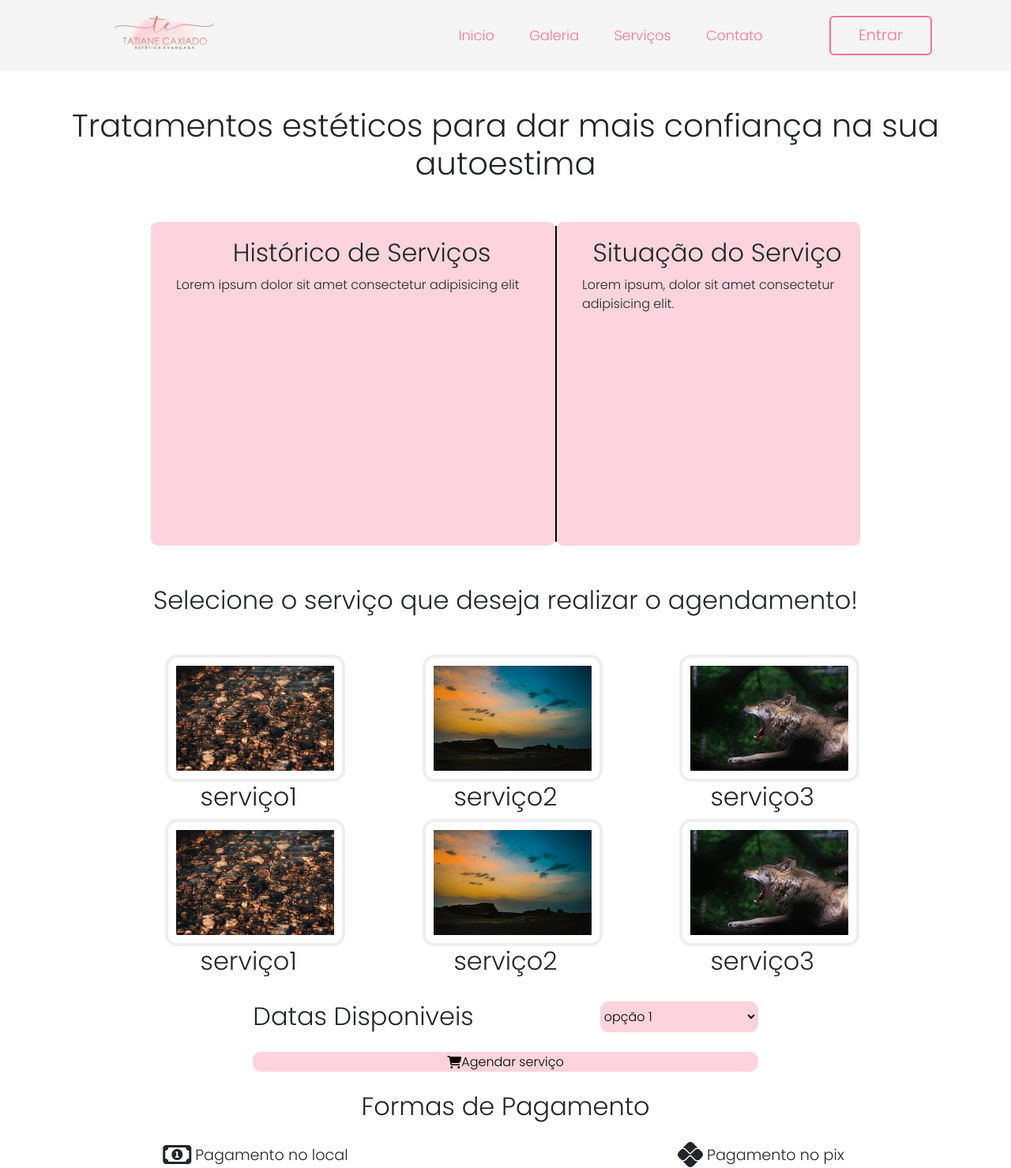
After one commit to CarolzinhaLima/EsteticaAvancada, a PHP site: page /agendamento.php in a window 1280 px wide. The commit adds this page. Shown: the whole page at 79% size. Run offline with PHP 8.4, Linux system fonts and the light colour scheme; some libraries are stand-ins or nearby versions.

Commit message:
adição da pagina de agendamento

```diff
--- /dev/null
+++ b/agendamento.php
@@ -0,0 +1,132 @@
+<?php
+
+include "includes/head.php";
+include "includes/menu.php";
+
+?>
+
+<body>
+         <div class="inicio">
+            <h1 class="H">Tratamentos estéticos para dar mais confiança na sua autoestima</h1>
+
+            <div class="mobli">
+            <h2>Todos os Serviços</h2>
+            </div>
+
+            <div class="conter">
+                  <div class="lista">
+                    <ul>
+                        <h2 class="pre">Histórico de Serviços</h2>
+                        <li>
+                          <?php
+                          echo '<p>Lorem ipsum dolor sit amet consectetur adipisicing elit</p>'?>
+                        </li>
+                    </ul>
+                  </div>
+                  <div class="linha-vertical"></div>
+                  <div class="situacao">
+                    <ul>
+                        <h2 class="pre">Situação do Serviço</h2>
+                        <li><p>Lorem ipsum, dolor sit amet consectetur adipisicing elit.</p></li>
+                    </ul>
+                  </div>
+              </div>
+
+              <div class="conter_moblie">
+                  <div class="lista_2">
+                    <ul>
+                        <h2 class="pre">Histórico de Serviços</h2>
+                        <li><p>Lorem ipsum dolor sit amet consectetur adipisicing elit</p></li>
+                    </ul>
+                  </div>
+              </div>
+
+        </div>
+
+         <h2 class="H">Selecione o serviço que deseja realizar o agendamento!</h2>
+    <section class="servicos">
+
+      <form action="">
+
+      <div>
+        <fieldset class="radio-image">
+        <div>
+        <label for="priserv">
+          <input type="radio" name="ser" id="priserv" value="primeiro">
+          <img src="img/servico1.0.jpg" alt="...">
+          <h2>serviço1</h2>
+        </label>
+        </div>
+
+        <div>
+        <label for="secserv">
+          <input type="radio" name="ser" id="secserv" value="segundo">
+          <img src="img/servico2.0.jpg" alt="...">
+          <h2>serviço2</h2>
+        </label>
+        </div>
+
+        <div>
+        <label for="terserv">
+          <input type="radio" name="ser" id="terserv" value="terceiro">
+          <img src="img/servico3.0.jpg" alt="...">
+          <h2>serviço3</h2>
+        </label>
+        </div>
+        <div>
+        <label for="quaserv">
+          <input type="radio" name="ser" id="quaserv" value="quarto">
+          <img src="img/servico1.0.jpg" alt="...">
+          <h2>serviço1</h2>
+        </label>
+        </div>
+
+        <div>
+        <label for="quiserv">
+          <input type="radio" name="ser" id="quiserv" value="quinto">
+          <img src="img/servico2.0.jpg" alt="...">
+          <h2>serviço2</h2>
+        </label>
+        </div>
+
+        <div>
+        <label for="sexserv">
+          <input type="radio" name="ser" id="sexserv" value="sexto">
+          <img src="img/servico3.0.jpg" alt="...">
+          <h2>serviço3</h2>
+        </label>
+        </div>
+        </fieldset>
+      </div>
+      <br>
+      <div>
+      <h2 style="margin: 0px 10rem 0px 0px">Datas Disponiveis</h2>
+      <select name="data" id="data">
+        <option value="">opção 1</option>
+        <option value="">opção 2</option>
+        <option value="">opção 3</option>
+      </select>
+      </div>
+
+      <div>
+       <button style="cursor:pointer;" class="agendar" type="submit"><i class="fa-solid fa-cart-shopping"></i> Agendar serviço</button>
+      </div>
+      </form>
+
+    </section>
+
+
+
+    <h2 style="text-align: center; margin: 25px 0px 25px 0px;">Formas de Pagamento</h2>
+    <div style=" width: 100%; display: flex; justify-content: space-around">
+
+        <div style="display: flex; justify-content: center; align-items: center;">
+        <i class="fa-regular fa-money-bill-1" style="font-size: 2rem"></i><h2 style="font-size: 1.2rem; margin:5px; " >Pagamento no local</h2>
+        </div>
+        <div style="display: flex;justify-content: center; align-items: center;">
+        <i class="fa-brands fa-pix" style="font-size: 2rem"></i><h2 style="font-size: 1.2rem; margin:5px">Pagamento no pix</h2>
+       </div>
+  </div>
+  <script src="https://kit.fontawesome.com/ecf77e062b.js" crossorigin="anonymous"></script>
+</body>
+</html>
--- /dev/null
+++ b/agendarServico.php
@@ -0,0 +1,5 @@
+<?php
+
+$
+
+?>
--- /dev/null
+++ b/css/estiloAgendamento.css
@@ -0,0 +1,283 @@
+@import url('https://fonts.googleapis.com/css2?family=Poppins:wght@300&display=swap');
+
+*{
+    margin: 0;
+    padding: 0;
+    box-sizing: border-box;
+    font-family: 'Poppins', sans-serif;
+}
+
+
+
+.inicio
+{
+    padding-top: 85px;
+}
+
+.logo{
+    font-size: 2em;
+    user-select: none;
+}
+
+.navegation a{
+    font-size: 1.1em;
+    text-decoration: none;
+    font-weight: 500;
+    margin-left: 40px;
+    color: black;
+}
+
+.navegation a::after{
+    content: '';
+   left: 0;
+   bottom: -6px;
+   width: 100%;
+   height: 3px;
+   border-radius: 5px;
+   transform-origin: right;
+   transform: scaleX(0);
+   transition: transform .5s;
+}
+
+.navegation a:hover::after{
+    transform-origin: left;
+    transform: scaleX(1);
+}
+
+.navegation .btnLogin-popup{
+    width: 130px;
+    height: 50px;
+    background: transparent;
+
+    outline: none;
+    border-radius: 6px;
+    cursor: pointer;
+    font-size: 1.1em;
+    font-weight: 500;
+    margin-left: 40px;
+    transition: .5s;
+}
+.navegation .btnLogin-popup:hover{
+    color: #162938;
+}
+
+section
+{
+    width: 100%;
+}
+
+.content
+{
+    width: 100%;
+    height: auto;
+}
+
+.mobli
+{
+    display: none;
+}
+
+.lista
+{
+    width: 40%;
+    background-color: #FDD4DD;
+    border-radius: 2%;
+}
+.lista_2
+{
+    display: none;
+}
+
+.situacao
+{
+    width: 30%;
+    background-color: #FDD4DD;
+    border-radius: 2%;
+}
+
+ul
+{
+    list-style: none;
+    padding: 10px;
+}
+
+.pre
+{
+    text-align: center;
+    margin: 10px 0 10px 0;
+}
+.conter
+{
+    justify-content: center;
+    display: flex;
+    width: 100%;
+}
+
+.conter_mobile
+{
+    justify-content: center;
+    display: none;
+    width: 100%;
+}
+
+.place
+{
+    width: 10%;
+    height: 10%;
+    margin-top: 15px;
+}
+
+.linha-vertical {
+    height: 400px;/*Altura da linha*/
+    border-left: 2px solid black ;/* Adiciona borda esquerda na div como ser fosse uma linha.*/
+    margin: 5px 0px 5px 0px;
+  }
+
+.servicos
+{
+    text-align: center;
+    justify-content: center;
+    align-items: center;
+    width: 100%;
+    height: auto;
+}
+
+
+.H
+{
+    margin: 50px 0 50px;
+    text-align: center;
+}
+
+.serv
+{
+    width: 15%;
+    height: 20%;
+    margin: 0px 15px 0px 15px;
+    border-radius: 15px;
+    background-color: #FDD4DD;
+}
+
+
+.priserv , .secserv , .terserv
+{
+    display: none;
+    margin: 25%;
+}
+
+
+
+
+.radio-image label > input{
+    visibility: hidden;
+}
+.radio-image label > input + img{
+    cursor:pointer;
+    border:4px solid #EEE;
+    border-radius:15px;
+    padding:10px;
+}
+.radio-image label > input:checked + img{
+    border:4px solid #3F51B5;
+}
+
+.radio-image
+{
+    display: flex;
+    flex-wrap: wrap;
+    justify-content: space-between;
+    width: 70%;
+    max-width: 900px;
+    border: none;
+}
+
+
+form div
+{
+    display: flex;
+    text-align: center;
+    justify-content: center;
+}
+
+
+select
+{
+    width: 200px;
+    border: solid 1px #FDD4DD;
+    background-color: #FDD4DD;
+    border-radius: 10px;
+}
+
+.agendar
+{
+    width: 50%;
+    height: 25px;
+    margin-top: 2%;
+    border-radius: 10px;
+    border: 2px solid #FDD4DD;
+    background-color: #FDD4DD;
+    align-items: center;
+    justify-content: center;
+    display: flex;
+}
+
+@media screen and (max-width: 800px)
+{
+
+    .H
+    {
+        display: none;
+    }
+
+    .mobli
+    {
+        width: 100%;
+        display: block !important;
+        text-align: center;
+        background-color: #F5F5F5;
+        margin: 0px 0px 15px 0px;
+    }
+
+    .mobli > h2
+    {
+        color: #F67692;
+    }
+
+    .radio-image
+    {
+        display: inline-block;
+        justify-content: space-between;
+        margin-top: 20px;
+        width: 70%;
+        border: none;
+    }
+
+    .conter
+    {
+        display: none;
+    }
+
+    .lista_2
+    {
+        display: block;
+        width: 60%;
+        background-color: #FDD4DD;
+        border-radius: 5px;
+    }
+
+
+    .inicio
+    {
+        display: flex;
+        flex-direction: column;
+    }
+
+    .conter_moblie
+    {
+        justify-content: center;
+        text-align: center;
+        display: flex;
+        width: 100%;
+    }
+
+    }
--- a/includes/head.php
+++ b/includes/head.php
@@ -7,6 +7,7 @@
     <link rel="stylesheet" href="mobile/menuMobile.css">
     <link rel="stylesheet" href="css/login.css">
     <link rel="stylesheet" href="css/rodape.css">
+    <link rel="stylesheet" href="css/estiloAgendamento.css">
     <link href="https://cdn.jsdelivr.net/npm/bootstrap@5.3.0-alpha1/dist/css/bootstrap.min.css" rel="stylesheet" integrity="sha384-GLhlTQ8iRABdZLl6O3oVMWSktQOp6b7In1Zl3/Jr59b6EGGoI1aFkw7cmDA6j6gD" crossorigin="anonymous">
     <script src="https://cdn.jsdelivr.net/npm/bootstrap@5.3.0-alpha1/dist/js/bootstrap.bundle.min.js" integrity="sha384-w76AqPfDkMBDXo30jS1Sgez6pr3x5MlQ1ZAGC+nuZB+EYdgRZgiwxhTBTkF7CXvN" crossorigin="anonymous"></script>
     <script src="https://ajax.googleapis.com/ajax/libs/jquery/2.1.1/jquery.min.js"></script>
```
Also changed, not shown: img/placeholder.jpg (added), img/servico1.0.jpg (added), img/servico2.0.jpg (added), img/servico3.0.jpg (added).
